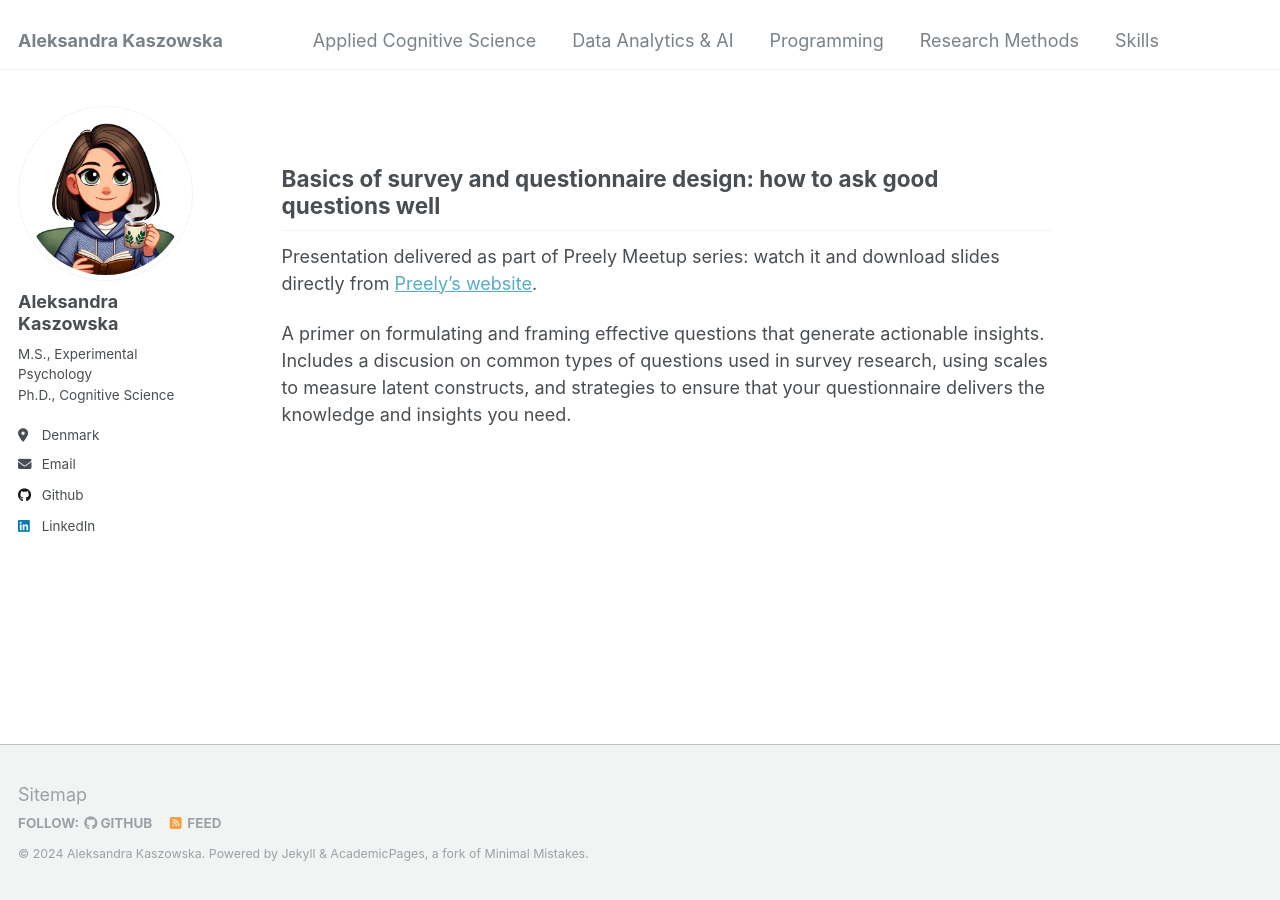
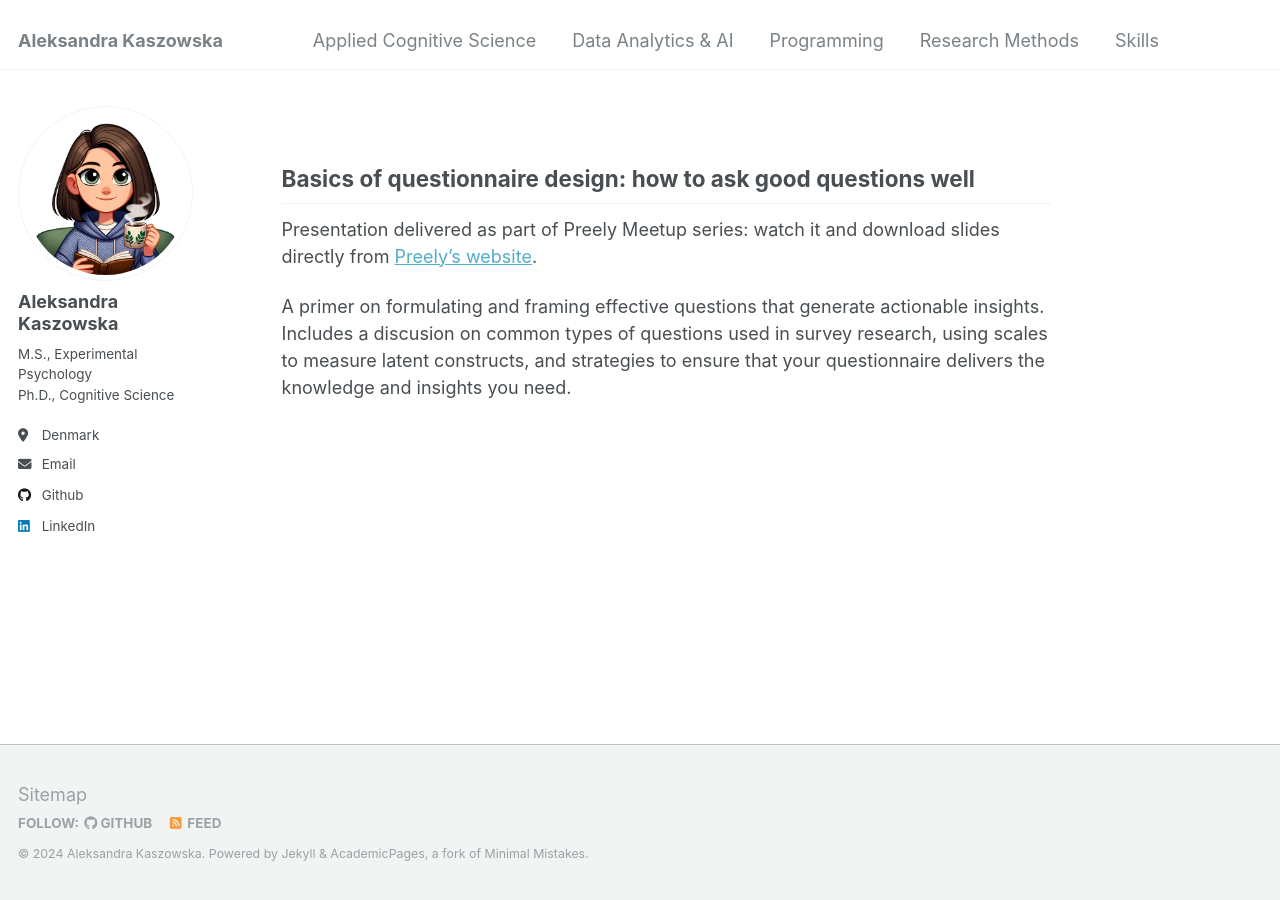
Before and after one commit to akaszowska/akaszowska.github.io, a Jekyll site: the page built from _pages/research_methods.md, in a window 1280 px wide. Built offline with Jekyll 4.4.1, drawn with Linux system fonts in a browser that asks for light colours.

Commit message:
Update research_methods.md

```diff
--- a/_pages/research_methods.md
+++ b/_pages/research_methods.md
@@ -7,7 +7,7 @@ redirect_from:
   - /research_methods.html
 ---
 
-## Basics of survey and questionnaire design: how to ask good questions well
+## Basics of questionnaire design: how to ask good questions well
 Presentation delivered as part of Preely Meetup series: watch it and download slides directly from [Preely's website](https://preely.com/asking-good-questions-well-aleksandra-kaszowska/).
 
 A primer on formulating and framing effective questions that generate actionable insights. Includes a discusion on common types of questions used in survey research, using scales to measure latent constructs, and strategies to ensure that your questionnaire delivers the knowledge and insights you need.
```
